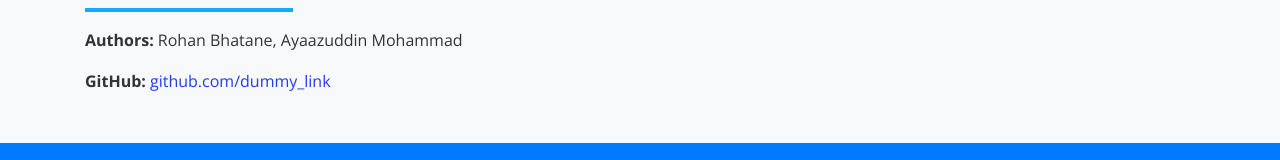
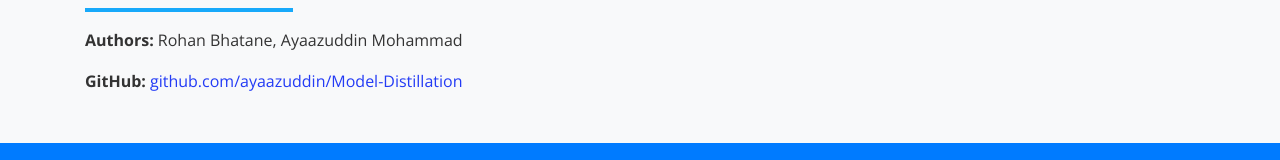
Before and after one commit to bhatanerohan/MODEL_DISTILLATION_CS7150, a plain HTML site: page index.html in a window 1280 px wide. Shown: the part 3038-3198 px from the top of the page. Drawn offline with nearby package versions, Linux system fonts and the light colour scheme.

Commit message:
Added github link

```diff
--- a/index.html
+++ b/index.html
@@ -165,7 +165,7 @@
       <section id="team" class="my-5">
         <h2 class="section-title">Team & Code</h2>
         <p><strong>Authors:</strong> Rohan Bhatane, Ayaazuddin Mohammad</p>
-        <p><strong>GitHub:</strong> <a href="https://github.com/dummy_link" target="_blank">github.com/dummy_link</a></p>
+        <p><strong>GitHub:</strong> <a href="https://github.com/ayaazuddin/Model-Distillation" target="_blank">github.com/ayaazuddin/Model-Distillation</a></p>
       </section>
 
     </div>
```
